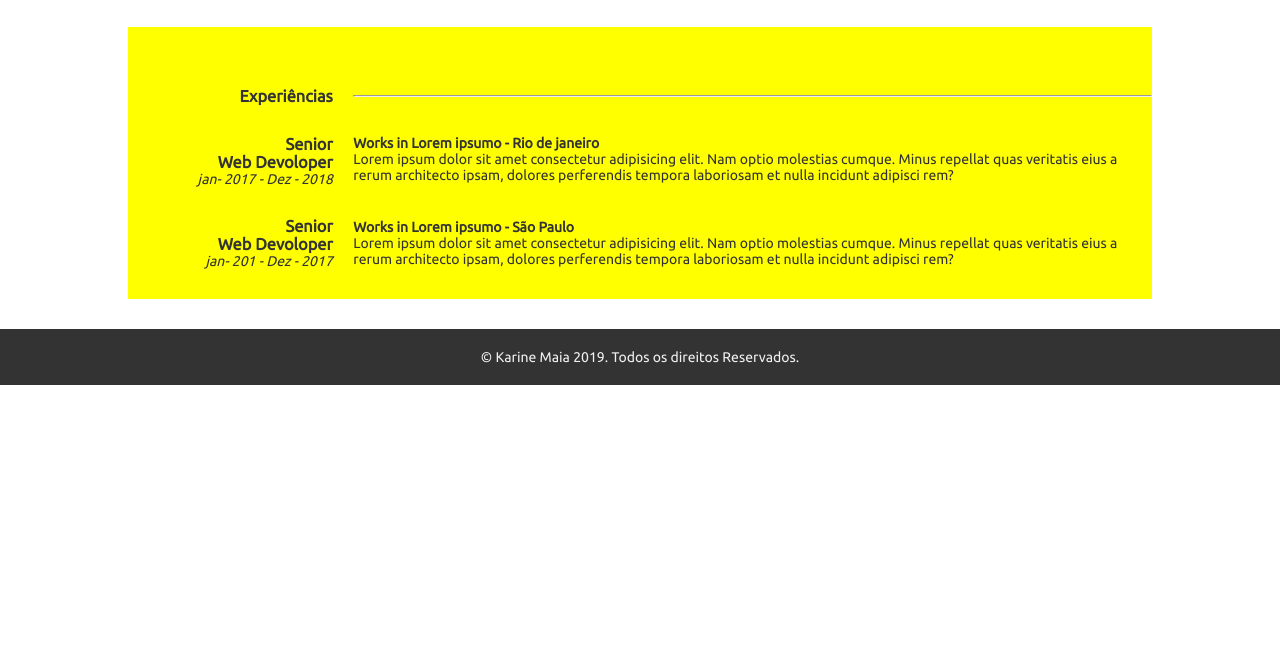
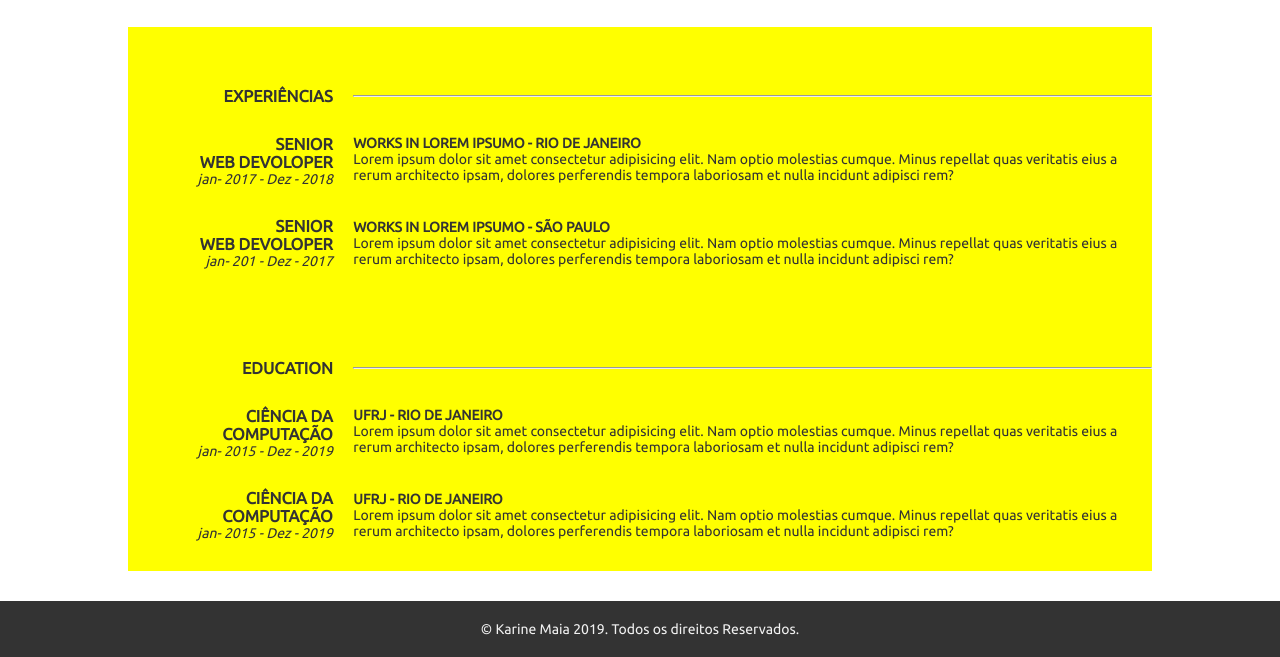
Before and after one commit to karinemaia/Tecnogueto, a plain HTML site: page curriculo-com-rodrigo/index.html in a window 1280 px wide. Shown: the part 183-840 px from the top of the page. Before the commit the page ends 800 px from the top, so only its background shows below. Drawn offline with Linux system fonts and the light colour scheme.

Commit message:
atualização

```diff
--- a/curriculo-com-rodrigo/css/style.css
+++ b/curriculo-com-rodrigo/css/style.css
@@ -90,3 +90,11 @@ ul{
     margin-top: 30px;
 
 }
+
+h3{
+    text-transform: uppercase;
+}
+h4{
+    text-transform: uppercase;
+
+}
--- a/curriculo-com-rodrigo/index.html
+++ b/curriculo-com-rodrigo/index.html
@@ -66,23 +66,74 @@
 
         <div class="experiencia alinhar-topa ">
 
+            <div class="esquerda">
+                <h3 class="titulo-direita">Senior </br> Web Devoloper</h3>
+                <em>jan- 201 - Dez - 2017 </em>
+
+
+            </div>
+            <div class="direita">
+
+                <h4>Works in Lorem ipsumo - São Paulo</h4>
+                Lorem ipsum dolor sit amet consectetur adipisicing elit. Nam optio molestias cumque. Minus repellat quas
+                veritatis eius a rerum architecto ipsam, dolores perferendis tempora laboriosam et nulla incidunt
+                adipisci rem?
+
+            </div>
+        </div>
+    </div>
+
+    <div class="conteudo experiencias">
+            <div class="experiencia">
                 <div class="esquerda">
-                    <h3 class="titulo-direita">Senior </br> Web Devoloper</h3>
-                    <em>jan- 201 - Dez - 2017 </em>
+                    <h3 class="titulo-esquerda">Education</h3>
+
+
+                </div>
+                <div class="direita">
+                    <hr>
+                </div>
+
+            </div>
+            <div class="experiencia alinhar-top">
+
+                <div class="esquerda">
+                    <h3 class="titulo-direita">Ciência da </br> Computação</h3>
+                    <em>jan- 2015 - Dez - 2019 </em>
 
 
                 </div>
                 <div class="direita">
 
-                    <h4>Works in Lorem ipsumo - São Paulo</h4>
+                    <h4>UFRJ - Rio de janeiro</h4>
                     Lorem ipsum dolor sit amet consectetur adipisicing elit. Nam optio molestias cumque. Minus repellat quas
                     veritatis eius a rerum architecto ipsam, dolores perferendis tempora laboriosam et nulla incidunt
                     adipisci rem?
 
                 </div>
             </div>
-    </div>
-<footer class="rodape"> <p>© Karine Maia 2019. Todos os direitos Reservados.</p></footer>
+
+            <div class="experiencia alinhar-topa ">
+
+                <div class="esquerda">
+                    <h3 class="titulo-direita">Ciência da </br> computação</h3>
+                    <em>jan- 2015 - Dez - 2019 </em>
+
+
+                </div>
+                <div class="direita">
+
+                    <h4>UFRJ - Rio de janeiro</h4>
+                    Lorem ipsum dolor sit amet consectetur adipisicing elit. Nam optio molestias cumque. Minus repellat quas
+                    veritatis eius a rerum architecto ipsam, dolores perferendis tempora laboriosam et nulla incidunt
+                    adipisci rem?
+
+                </div>
+            </div>
+        </div>
+    <footer class="rodape">
+        <p>© Karine Maia 2019. Todos os direitos Reservados.</p>
+    </footer>
 </body>
 
 </html>
```
